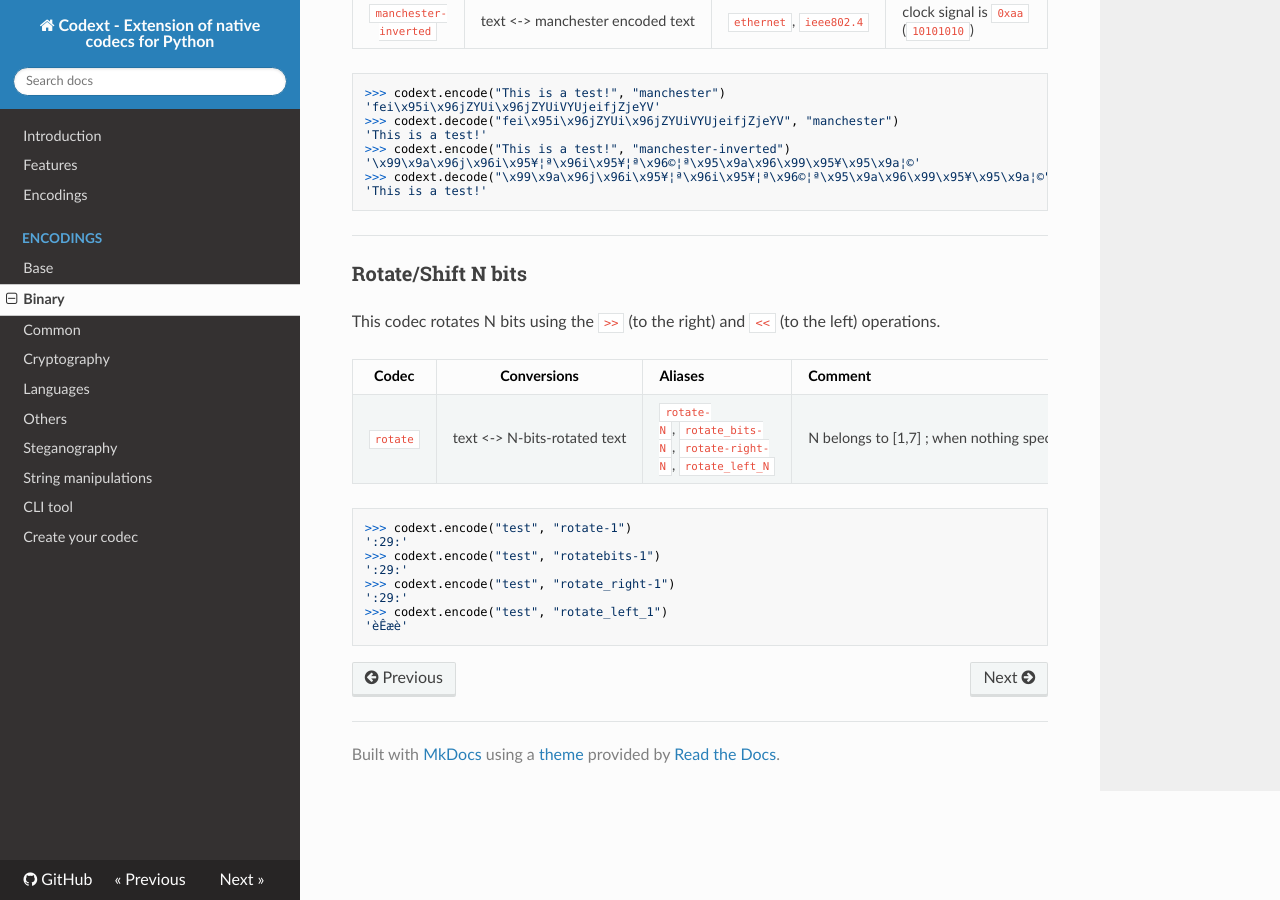
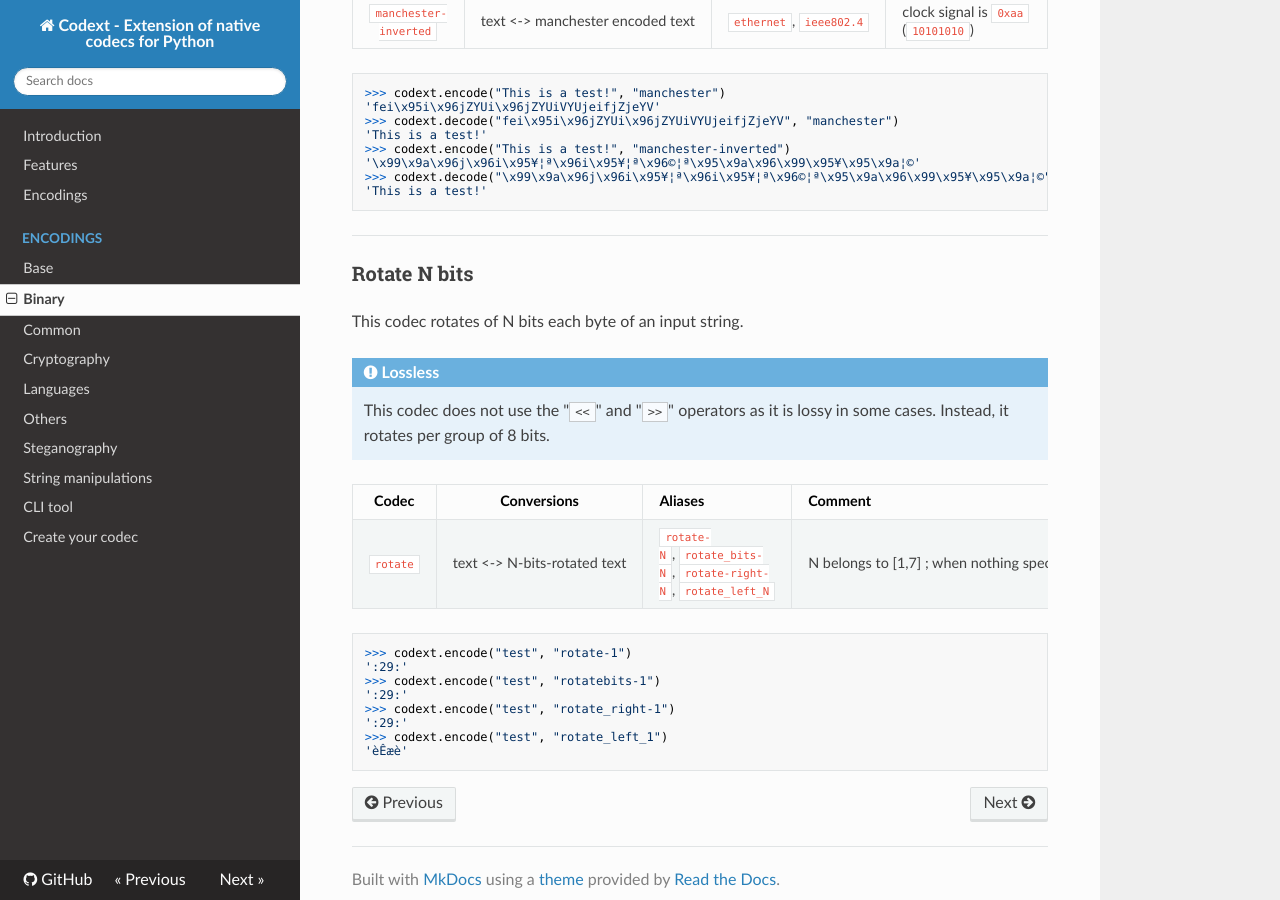
Before and after one commit to dhondta/python-codext, an MkDocs documentation site: the page built from docs/enc/binary.md, in a window 1280 px wide and 900 px high, scrolled down 2728 px. Built offline with MkDocs 1.6.1, drawn with Linux system fonts in a browser that asks for light colours; nearby versions of some CDN libraries; old or Windows-style settings are respelled for this version of MkDocs.

Commit message:
Fixed codec: rotate

```diff
--- a/docs/enc/binary.md
+++ b/docs/enc/binary.md
@@ -141,9 +141,13 @@ This codec XORes each group of 4 bits of the input text with a 1-byte clock sign
 
 -----
 
-### Rotate/Shift N bits
+### Rotate N bits
 
-This codec rotates N bits using the `>>` (to the right) and `<<` (to the left) operations.
+This codec rotates of N bits each byte of an input string.
+
+!!! note "Lossless"
+
+    This codec does not use the "`<<`" and "`>>`" operators as it is lossy in some cases. Instead, it rotates per group of 8 bits.
 
 **Codec** | **Conversions** | **Aliases** | **Comment**
 :---: | :---: | --- | ---
```
Also changed, not shown: 1 other file.
